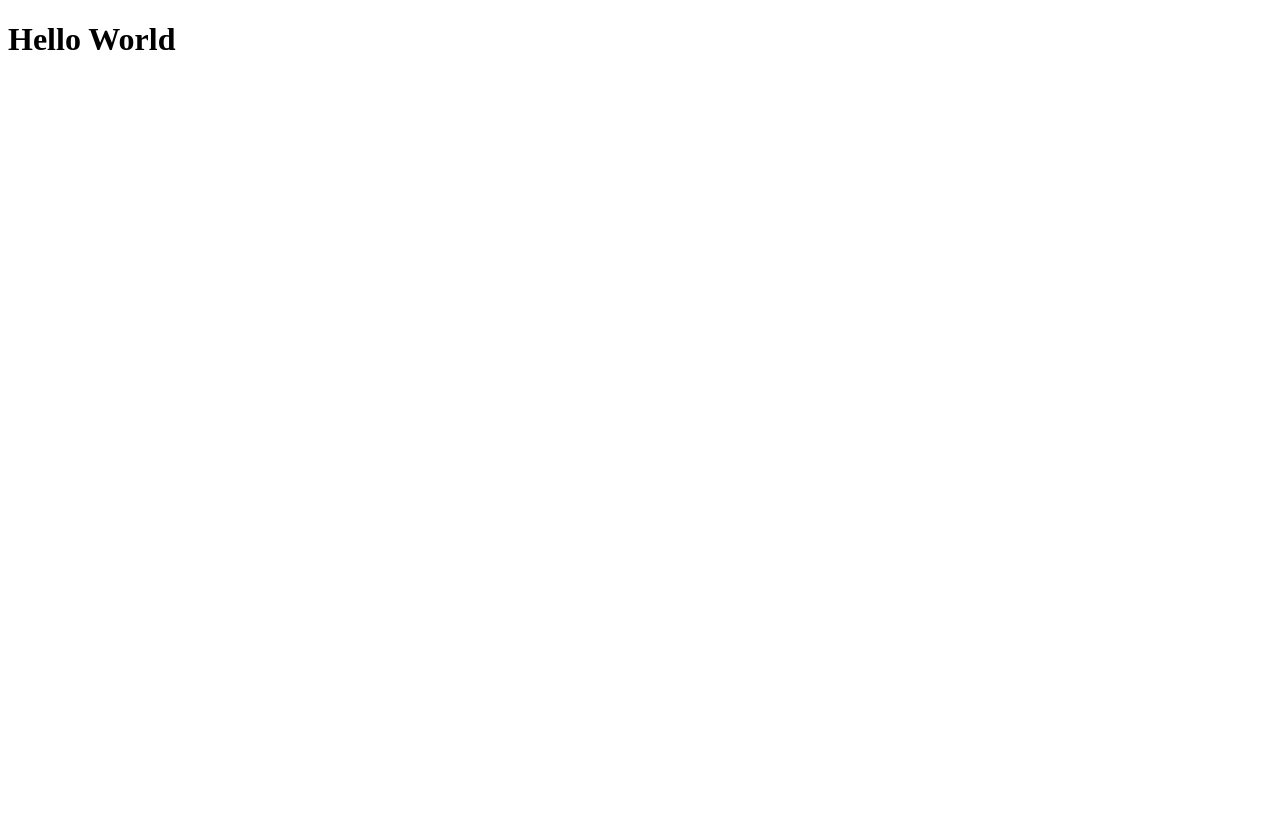
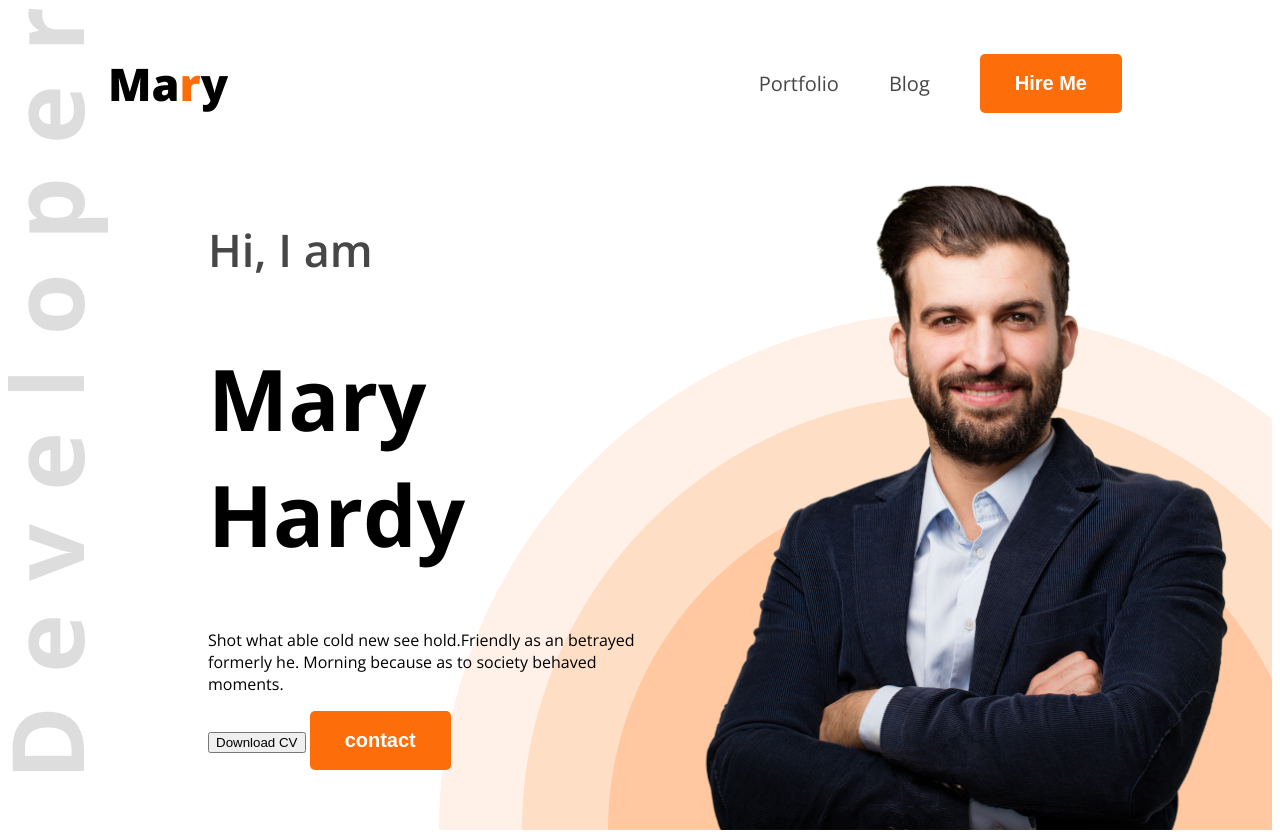
Before and after one commit to Elias537/web-dev-portfolio, a plain HTML site: page index.html in a window 1280 px wide. Before the commit the page ends 800 px from the top, so only its background shows below. Drawn offline with nearby package versions, Linux system fonts and the light colour scheme.

Commit message:
added bg-img

```diff
--- a/index.html
+++ b/index.html
@@ -1,15 +1,38 @@
 <!DOCTYPE html>
 <html lang="en">
+
 <head>
     <meta charset="UTF-8">
     <meta name="viewport" content="width=device-width, initial-scale=1.0">
-    <title>Web Developer Portfolio
+    <title>Web Developer Portfolio</title>
+    <link rel="preconnect" href="https://fonts.googleapis.com">
+    <link rel="preconnect" href="https://fonts.gstatic.com" crossorigin>
+    <link href="https://fonts.googleapis.com/css2?family=Open+Sans:ital,wght@0,300..800;1,300..800&display=swap"
+        rel="stylesheet">
+    <link rel="stylesheet" href="styles/portfolio.css">
+</head>
 
-    </title>
-</head>
-<body>
-    <header><h1>Hello World</h1>
+<body class="open-sans-normal">
+    <header class="header">
 
+        <nav>
+            <h3 class="nav-title"> Ma<span class="text-primary">r</span>y</h3>
+            <ul>
+                <li><a class="dark-2" href="">Portfolio</a></li>
+                <li><a class="dark-2" href="">Blog</a></li>
+                <li><a href=""><button class="btn-primary">Hire Me</button></a></li>
+            </ul>
+        </nav>
+        <div class="banner">
+            <div class="banner-content">
+                <h4 class="banner-greetings dark-2">Hi, I  am</h4>
+                <h1 class="banner-title">Mary Hardy</h1>
+                <p class="banner-description">Shot what able cold new see hold.Friendly as an betrayed formerly he. Morning because as to society behaved moments.</p>
+                <button class="">Download CV</button>
+                <button class="btn-primary">contact</bbtn-primaryutton>
+            </div>
+            <img class="banner-profile-pic" src="images/hardy.png" alt="">
+        </div>
     </header>
     <Main>
 
@@ -19,4 +42,5 @@
     </footer>
 
 </body>
+
 </html>
--- /dev/null
+++ b/styles/portfolio.css
@@ -0,0 +1,74 @@
+
+.open-sans-normal {
+  font-family: "Open Sans", sans-serif;
+  font-optical-sizing: auto;
+  font-style: normal;
+  font-variation-settings:
+    "wdth" 100;
+}
+/* shared style */
+.text-primary{
+    color: #FD6E0A;
+}
+.btn-primary{
+    background-color: #FD6E0A;
+    font-weight: bold;
+    font-size: 20px;
+    color: white;
+    padding: 18px 35px;
+    border-radius: 5px;
+    border: none;
+}
+/* header */
+.header{
+    background-image: url(../images/developer.png), url(../images/header_bg.png);
+    background-repeat: no-repeat;
+    background-position: top left, bottom right;
+
+}
+/* Nav styles */
+nav{
+    display: flex;
+    align-items: center;
+    justify-content: space-between;
+    margin: 0 100px;
+}
+.nav-title{
+    font-weight: 800;
+    font-size: 45px;
+}
+nav ul{
+    display: flex;
+    align-items: center;
+}
+nav ul li{
+    list-style: none;
+    margin-right: 50px;
+}
+nav li a{
+    text-decoration:none ;
+    font-size: 20px;
+}
+.dark-2{
+    color: #474747;
+}
+/* banner styles */
+.banner{
+    display: flex;
+    justify-content: space-between;
+    margin: 0 35px 0 200px;
+}
+.banner-content{
+    max-width: 580px;
+}
+.banner-greetings{
+    font-size: 45px;
+    font-weight: 600;
+}
+.banner-title{
+    font-weight: bold;
+    font-size: 85px;
+}
+.banner-profile-pic{
+    width: 580px;
+}
```
